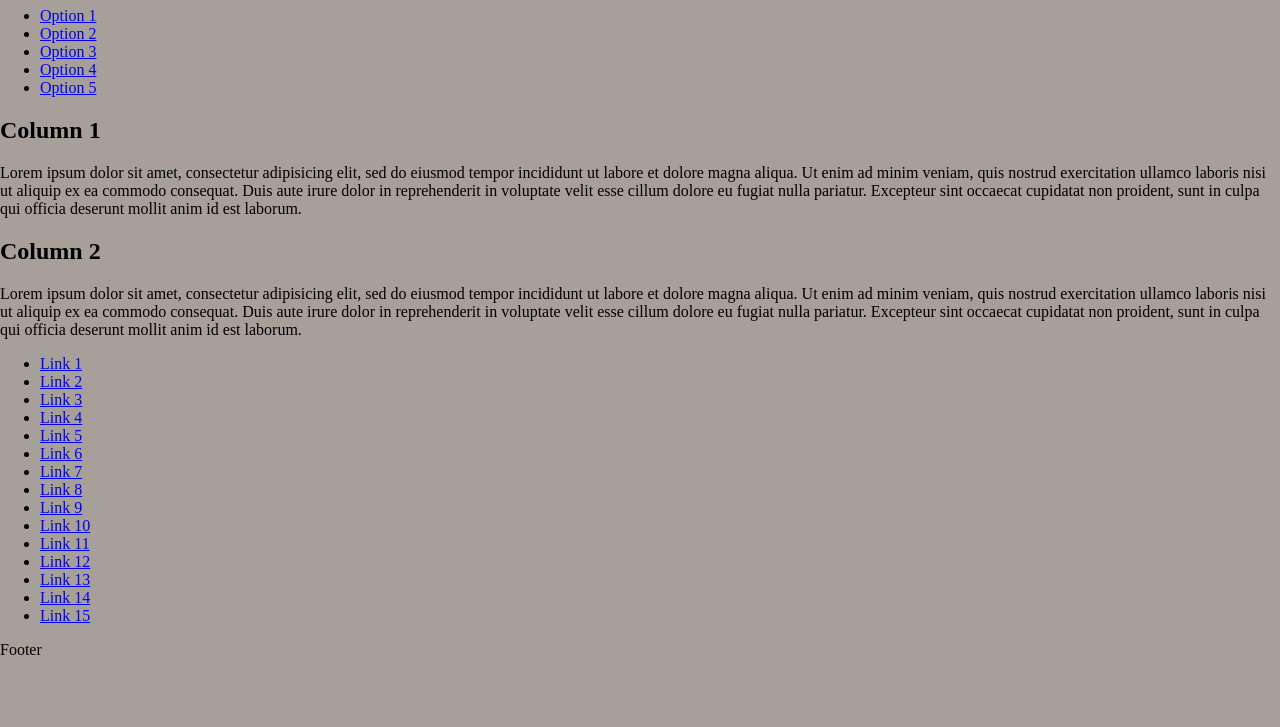
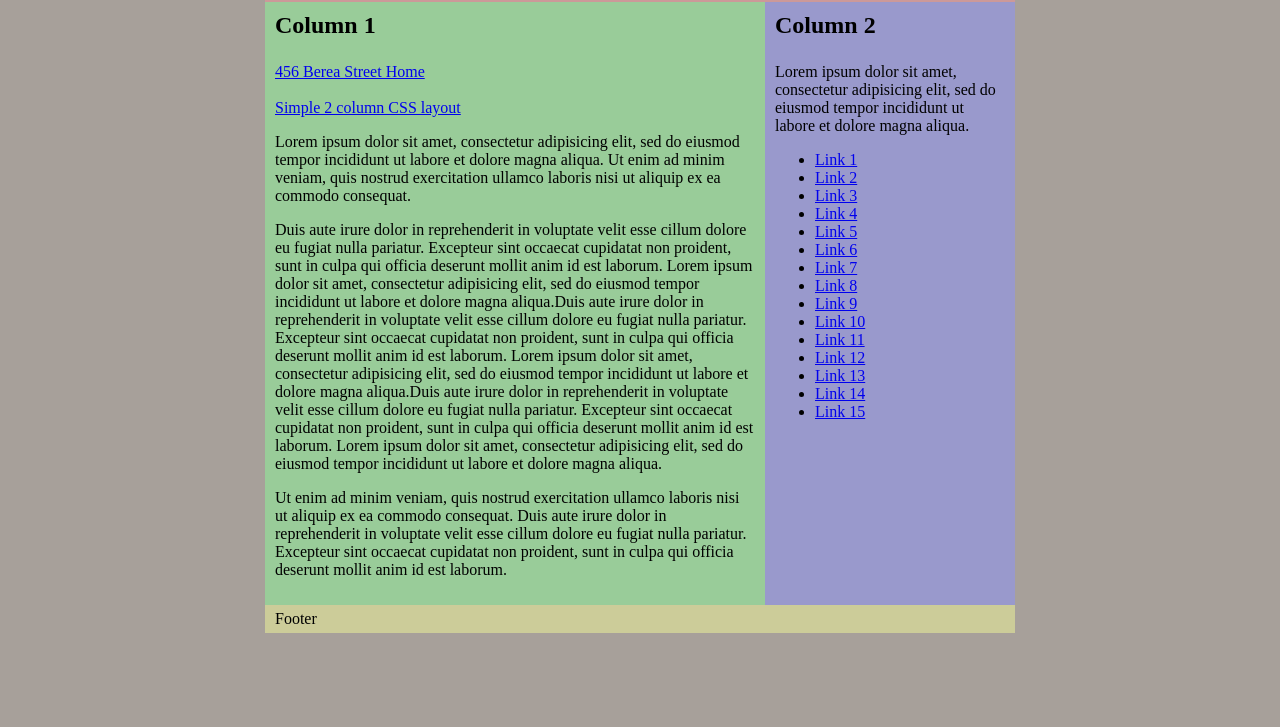
Before and after one commit to tiffbogus/layouttest, a plain HTML site: page index.html in a window 1280 px wide. Shown: the part 73-800 px from the top of the page. Drawn offline with Linux system fonts and the light colour scheme.

Commit message:
Add styling to styles.css.

```diff
--- a/css/styles.css
+++ b/css/styles.css
@@ -5,3 +5,63 @@ html {
   color: #000;
   background: #a7a09a;
 }
+
+#wrap {
+  width: 750px;
+  margin: 0 auto;
+  background: #99c;
+}
+
+#header {
+  padding: 5px 10px;
+  background: #ddd;
+}
+
+h1 {
+  margin: 0;
+}
+
+#nav {
+  padding: 5px 10px;
+  background: #c99;
+}
+
+#nav ul {
+  margin: 0;
+  padding: 0;
+  list-style: none;
+}
+
+#nav li {
+  display: inline;
+  margin: 0;
+  padding: 0;
+}
+
+#main {
+  float: left;
+  width: 480px;
+  padding: 10px;
+  background: #9c9;
+}
+
+h2 {
+  margin: 0 0 1em;
+}
+
+#sidebar {
+  float: right;
+  width: 230px;
+  padding: 10px;
+  background: #99c;
+}
+
+#footer {
+  clear: both;
+  padding: 5px 10px;
+  background: #cc9;
+}
+
+#footer p {
+  margin: 0;
+}
--- a/index.html
+++ b/index.html
@@ -21,11 +21,19 @@
       </div>
       <div id="main">
         <h2>Column 1</h2>
-        <p>Lorem ipsum dolor sit amet, consectetur adipisicing elit, sed do eiusmod tempor incididunt ut labore et dolore magna aliqua. Ut enim ad minim veniam, quis nostrud exercitation ullamco laboris nisi ut aliquip ex ea commodo consequat. Duis aute irure dolor in reprehenderit in voluptate velit esse cillum dolore eu fugiat nulla pariatur. Excepteur sint occaecat cupidatat non proident, sunt in culpa qui officia deserunt mollit anim id est laborum.</p>
+        <a href="#">456 Berea Street Home</a>
+        <br>
+        <br>
+        <a href="#">Simple 2 column CSS layout</a>
+        <p>Lorem ipsum dolor sit amet, consectetur adipisicing elit, sed do eiusmod tempor incididunt ut labore et dolore magna aliqua. Ut enim ad minim veniam, quis nostrud exercitation ullamco laboris nisi ut aliquip ex ea commodo consequat.</p>
+
+        <p>Duis aute irure dolor in reprehenderit in voluptate velit esse cillum dolore eu fugiat nulla pariatur. Excepteur sint occaecat cupidatat non proident, sunt in culpa qui officia deserunt mollit anim id est laborum. Lorem ipsum dolor sit amet, consectetur adipisicing elit, sed do eiusmod tempor incididunt ut labore et dolore magna aliqua.Duis aute irure dolor in reprehenderit in voluptate velit esse cillum dolore eu fugiat nulla pariatur. Excepteur sint occaecat cupidatat non proident, sunt in culpa qui officia deserunt mollit anim id est laborum. Lorem ipsum dolor sit amet, consectetur adipisicing elit, sed do eiusmod tempor incididunt ut labore et dolore magna aliqua.Duis aute irure dolor in reprehenderit in voluptate velit esse cillum dolore eu fugiat nulla pariatur. Excepteur sint occaecat cupidatat non proident, sunt in culpa qui officia deserunt mollit anim id est laborum. Lorem ipsum dolor sit amet, consectetur adipisicing elit, sed do eiusmod tempor incididunt ut labore et dolore magna aliqua.</p>
+
+        <p>Ut enim ad minim veniam, quis nostrud exercitation ullamco laboris nisi ut aliquip ex ea commodo consequat. Duis aute irure dolor in reprehenderit in voluptate velit esse cillum dolore eu fugiat nulla pariatur. Excepteur sint occaecat cupidatat non proident, sunt in culpa qui officia deserunt mollit anim id est laborum.</p>
       </div>
       <div id="sidebar">
         <h2>Column 2</h2>
-        <p>Lorem ipsum dolor sit amet, consectetur adipisicing elit, sed do eiusmod tempor incididunt ut labore et dolore magna aliqua. Ut enim ad minim veniam, quis nostrud exercitation ullamco laboris nisi ut aliquip ex ea commodo consequat. Duis aute irure dolor in reprehenderit in voluptate velit esse cillum dolore eu fugiat nulla pariatur. Excepteur sint occaecat cupidatat non proident, sunt in culpa qui officia deserunt mollit anim id est laborum.</p>
+        <p>Lorem ipsum dolor sit amet, consectetur adipisicing elit, sed do eiusmod tempor incididunt ut labore et dolore magna aliqua.</p>
         <ul>
           <li><a href="#">Link 1</a></li>
           <li><a href="#">Link 2</a></li>
```
